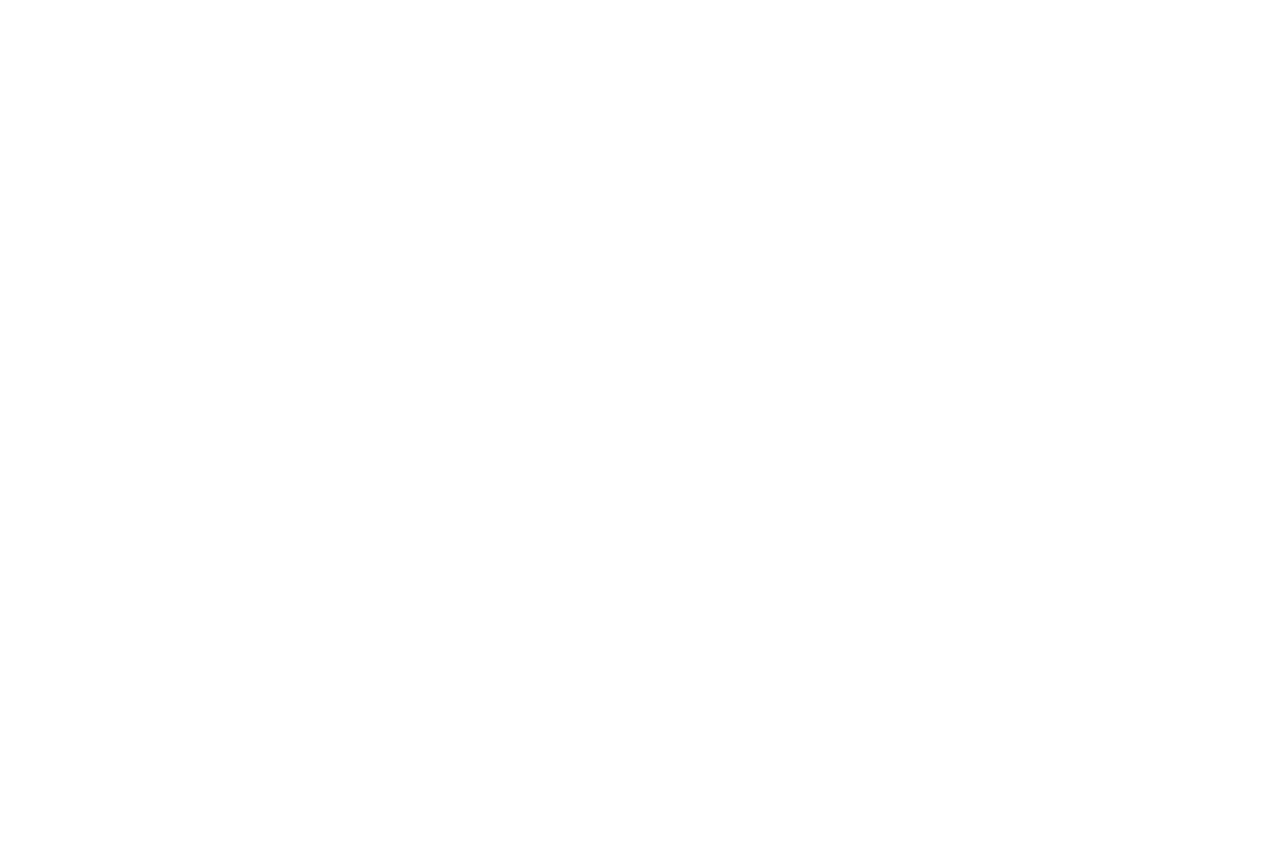
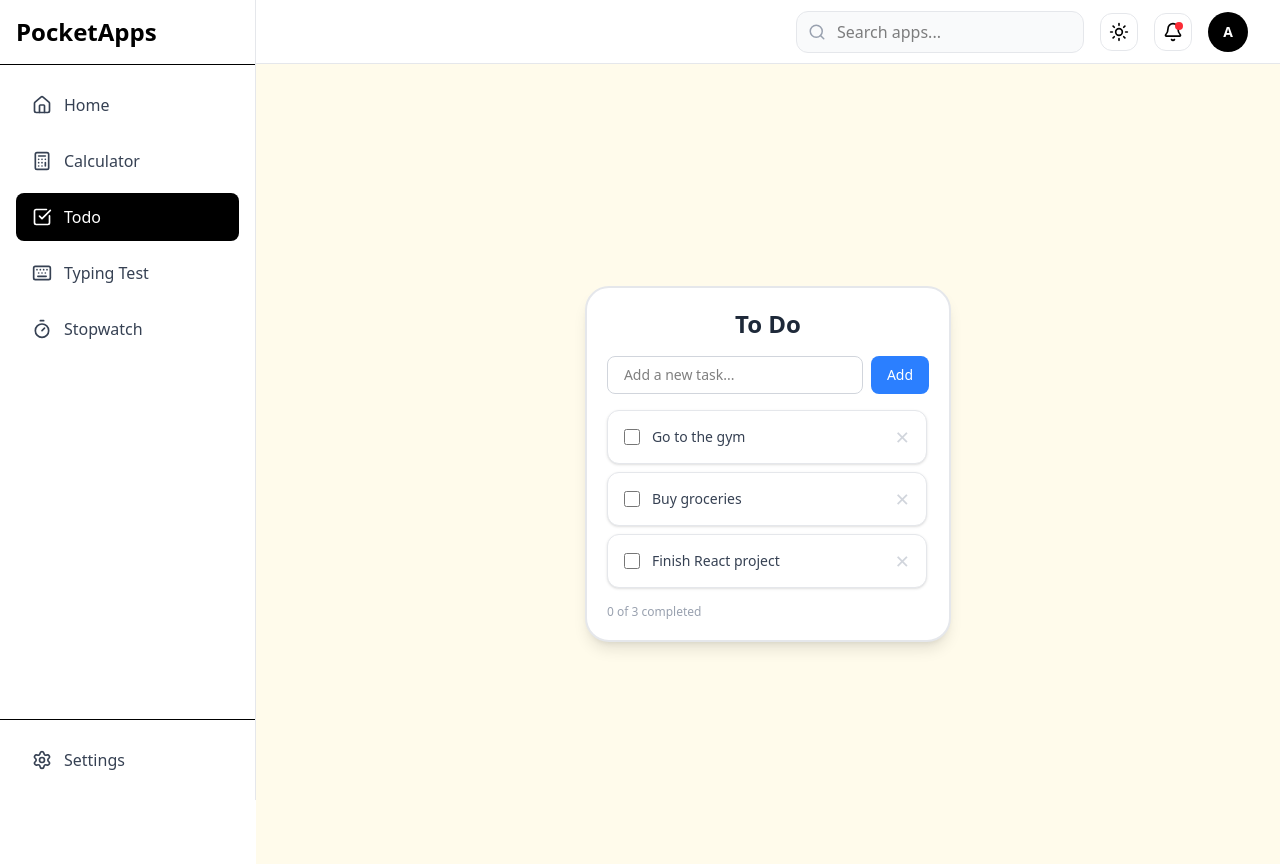
Before and after one commit to afnank16/PocketApps, a React (Vite) app: page /todolist in a window 1280 px wide. Before the commit this address had no page. Before the commit the page ends 800 px from the top, so only its background shows below. Built offline with nearby package versions, Linux system fonts and the light colour scheme.

Commit message:
Add ToDoList page and integrate with routing; update Sidebar and Header components

```diff
--- a/src/App.jsx
+++ b/src/App.jsx
@@ -2,6 +2,7 @@
 import { useState } from "react";
 import Home from "./pages/Home"
 import  Calculator  from "./pages/Calculator";
+import ToDoList from "./pages/ToDoList";
 
 function App() {
 
@@ -33,6 +34,7 @@
       <Routes>
         <Route path="/" element={<Home theme={theme} currentTheme={currentTheme} dark={dark} setDark={setDark}/>} />
         <Route path="/calculator" element={<Calculator theme={theme} currentTheme={currentTheme} dark={dark} setDark={setDark}/>} />
+        <Route path="/todolist" element={<ToDoList theme={theme} currentTheme={currentTheme} dark={dark} setDark={setDark}/>} />
       </Routes>
     </BrowserRouter>
   )
--- a/src/components/Header.jsx
+++ b/src/components/Header.jsx
@@ -1,7 +1,7 @@
-import { Bell, Moon, Search } from "lucide-react";
+import { Bell, Moon, Search, Sun } from "lucide-react";
 
 export default function Header(props) {
-  console.log(props)
+
   return (
     <header className={`sticky top-0 z-40 flex h-16 items-center justify-between border-b border-gray-200 px-8 backdrop-blur-md `}>
       {/* Left */}
@@ -32,7 +32,7 @@
 
         {/* Theme */}
         <button className="rounded-xl border border-gray-200 p-2 hover:bg-gray-100" onClick={() => props.setDark(!props.dark)}>
-          <Moon size={20} />
+          {props.dark? <Moon size={20} /> : <Sun size={20}/>}
         </button>
 
         {/* Notifications */}
--- a/src/components/Sidebar.jsx
+++ b/src/components/Sidebar.jsx
@@ -13,7 +13,7 @@
 const links = [
   { name: "Home", path: "/", icon: House },
   { name: "Calculator", path: "/calculator", icon: Calculator },
-  { name: "Todo", path: "/todo", icon: CheckSquare },
+  { name: "Todo", path: "/todolist", icon: CheckSquare },
   { name: "Typing Test", path: "/typing-test", icon: Keyboard },
   { name: "Stopwatch", path: "/stopwatch", icon: Timer },
 //   { name: "Notes", path: "/notes", icon: NotebookPen },
@@ -23,7 +23,7 @@
 export default function Sidebar() {
   return (
     <aside className="fixed left-0 top-0 h-screen w-64 border-r border-gray-200 bg-white">
-      <div className="border-b p-6">
+      <div className="border-b p-4">
         <h1 className="text-2xl font-bold">PocketApps</h1>
         {/* <p className="text-sm text-gray-500">
           Everyday tools in one place
--- /dev/null
+++ b/src/pages/ToDoList.jsx
@@ -0,0 +1,119 @@
+import { useState, useEffect } from "react";
+import Sidebar from "../components/Sidebar";
+import Header from "../components/Header";
+
+function ToDoList(props) {
+    const [todos, setTodos] = useState(() => {
+        const saved = localStorage.getItem("todos");
+        return saved ? JSON.parse(saved) : [
+            { id: 1, text: "Go to the gym", completed: false },
+            { id: 2, text: "Buy groceries", completed: false },
+            { id: 3, text: "Finish React project", completed: false },
+        ];
+    });
+
+    const [input, setInput] = useState("");
+
+    // Save to localStorage every time todos changes
+    useEffect(() => {
+        localStorage.setItem("todos", JSON.stringify(todos));
+    }, [todos]);
+
+    const addTodo = () => {
+        if (!input.trim()) return;
+        setTodos(prev => [...prev, { id: Date.now(), text: input, completed: false }]);
+        setInput("");
+    };
+
+    const toggleTodo = (id) => {
+        setTodos(prev =>
+            prev.map(todo => todo.id === id ? { ...todo, completed: !todo.completed } : todo)
+        );
+    };
+
+    const deleteTodo = (id) => {
+        setTodos(prev => prev.filter(todo => todo.id !== id));
+    };
+
+    return (
+
+
+        <div className={`min-h-screen `}>
+            <Sidebar />
+            <div className="ml-64">
+                <Header theme={props.theme} currentTheme={props.currentTheme} dark={props.dark} setDark={props.setDark} />
+                <main className="p-8 flex justify-center items-center h-screen flex-col gap-4 bg-amber-50">
+                        <div className="border-2 border-gray-200 p-5 rounded-3xl overflow-y-auto max-h-[500px] bg-white shadow-lg custom-scrollbar">
+                            <h1 className="text-2xl font-bold text-gray-800 pb-4 text-center">To Do</h1>
+
+                            {/* Input */}
+                            <div className="flex gap-2 pb-4">
+                                <input
+                                    type="text"
+                                    value={input}
+                                    onChange={(e) => setInput(e.target.value)}
+                                    onKeyDown={(e) => e.key === "Enter" && addTodo()}
+                                    placeholder="Add a new task..."
+                                    className="border border-gray-300 rounded-lg px-4 py-2 text-sm outline-none focus:border-blue-400 w-64"
+                                />
+                                <button
+                                    onClick={addTodo}
+                                    className="bg-blue-500 text-white px-4 py-2 rounded-lg text-sm hover:bg-blue-600 transition"
+                                >
+                                    Add
+                                </button>
+                            </div>
+
+                            {/* List */}
+                            <ul className="flex flex-col gap-2 w-80 pb-4">
+                                {todos.length === 0 && (
+                                    <p className="text-center text-gray-400 text-sm">No tasks yet!</p>
+                                )}
+                                {todos.map(todo => (
+                                    <li
+                                        key={todo.id}
+                                        className="flex items-center justify-between bg-white border border-gray-200 rounded-xl px-4 py-3 shadow-sm"
+                                    >
+                                        <div className="flex items-center gap-3 overflow-hidden">
+                                            <input
+                                                type="checkbox"
+                                                checked={todo.completed}
+                                                onChange={() => toggleTodo(todo.id)}
+                                                className="accent-blue-500 w-4 h-4 cursor-pointer"
+                                            />
+                                            <span
+                                                className={`text-sm transition-all duration-300 ${todo.completed
+                                                    ? "line-through text-gray-400 opacity-60"
+                                                    : "text-gray-700"
+                                                    }`}
+                                            >
+                                                {todo.text}
+                                            </span>
+                                        </div>
+                                        <button
+                                            onClick={() => deleteTodo(todo.id)}
+                                            className="text-gray-300 hover:text-red-500 transition text-lg"
+                                        >
+                                            ✕
+                                        </button>
+                                    </li>
+                                ))}
+                            </ul>
+
+                            {/* Footer count */}
+                            {todos.length > 0 && (
+                                <p className="text-xs text-gray-400">
+                                    {todos.filter(t => t.completed).length} of {todos.length} completed
+                                </p>
+                            )}
+                        </div>
+
+                </main>
+            </div>
+
+        </div>
+
+    );
+}
+
+export default ToDoList;
```
Also changed, not shown: src/pages/Calculator.jsx (+61 -37 lines).
